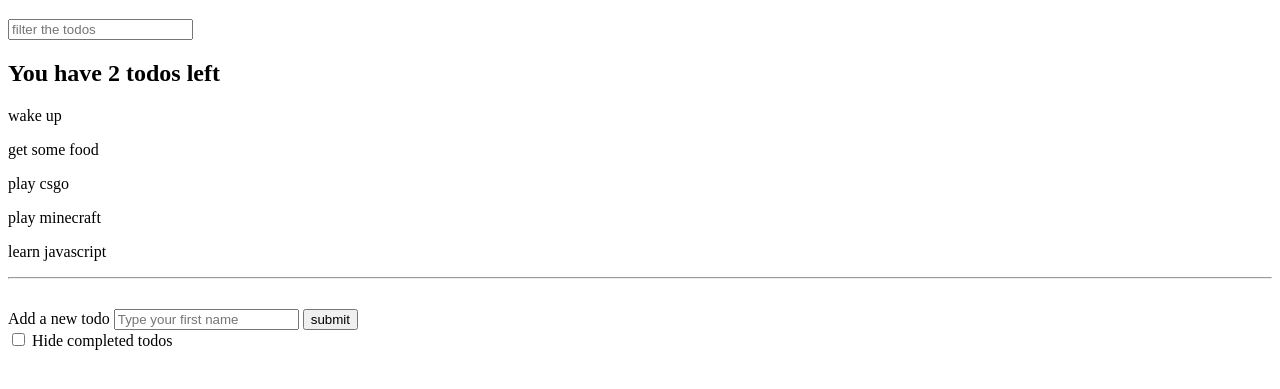
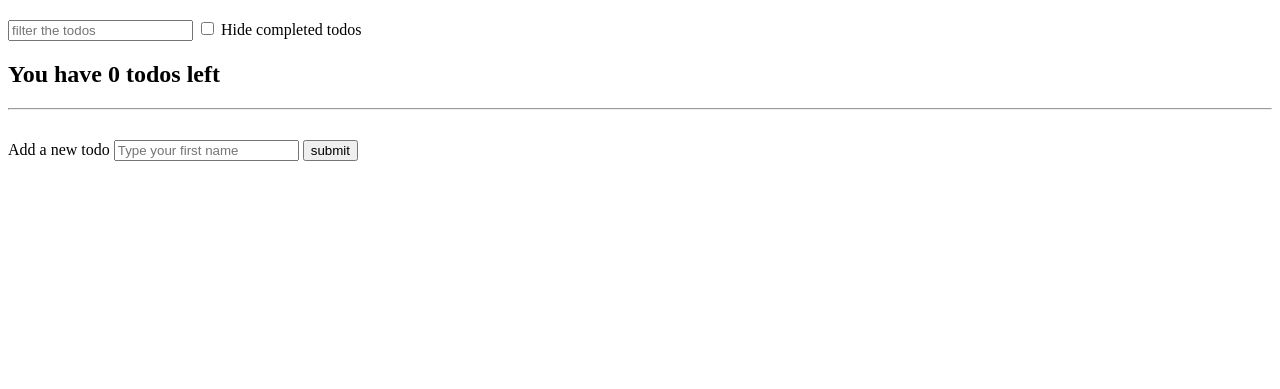
Before and after one commit to salahmak/Todo-application, a plain HTML site: page index.html in a window 1280 px wide. Shown: the part 61-450 px from the top of the page. Drawn offline with Linux system fonts and the light colour scheme.

Commit message:
Added local storage, The app is more flexible, Added a refraction file for functions, Added checkbox, Improved the html layouts.

```diff
--- a/index.html
+++ b/index.html
@@ -27,7 +27,9 @@
 <body>
     <h1>Todos</h1>
     <input type="text" id="filter" placeholder="filter the todos">
-
+    <label>
+            <input type="checkbox" id="hide-completed"> Hide completed todos
+    </label>
     <div id="todo"></div>
     <hr>
     <form id="form">
@@ -36,9 +38,7 @@
         <input type="submit" value="submit">
     </form>
 
-    <label id="checkbox">
-         <input type="checkbox"> Hide completed todos
-    </label>
+    <script src="refraction.js"></script>
     <script src="todo-app.js"></script>
 </body>
 </html>
--- /dev/null
+++ b/refraction.js
@@ -0,0 +1,43 @@
+//Read and parse existing data in local storage
+const getSavedTodos = function() {
+    const todoJSON = localStorage.getItem('todo');
+
+    if (todoJSON !== null) {
+    return JSON.parse(todoJSON)
+    } else {
+        return [];
+    }
+}
+
+// save the todos in locale storage
+const saveTodos = function(todos) {
+    localStorage.setItem('todo', JSON.stringify(todos))
+}
+
+// Render todos
+let renderTodos = function(todos, filters) {
+    let filteredTodo = todos.filter(function(todo){
+        return todo.text.toLowerCase().includes(filters.text.toLowerCase());
+    })
+
+    filteredTodo = todos.filter(function(todo){
+        return !filters.hideCompleted || !todo.completed;
+    })
+
+    document.querySelector('#todo').innerHTML = '';
+
+    const incompleteTodos = filteredTodo.filter(function (todos) {
+        return !todos.completed
+    })
+
+
+    const summary = document.createElement('h2')
+    summary.textContent = `You have ${incompleteTodos.length} todos left`
+    document.querySelector('#todo').appendChild(summary)
+
+    filteredTodo.forEach(function(todo){
+        let p = document.createElement('p');
+        p.textContent = todo.text;
+        document.querySelector('#todo').appendChild(p);
+    })
+}
--- a/todo-app.js
+++ b/todo-app.js
@@ -1,48 +1,10 @@
-const todos = [{
-    text: 'wake up',
-    completed: true
-}, {
-    text: 'get some food',
-    completed: true
-}, {
-    text: 'play csgo',
-    completed: false
-}, {
-    text: 'play minecraft',
-    completed: true
-}, {
-    text: 'learn javascript',
-    completed: false
-}];
+let todos = getSavedTodos();
 
 
 
 let filters = {
-    text: ''
-}
-
-
-
-let renderTodos = function(todos, filters) {
-    let filteredTodo = todos.filter(function(todo){
-        return todo.text.toLowerCase().includes(filters.text.toLowerCase());
-    })
-    document.querySelector('#todo').innerHTML = '';
-
-    const incompleteTodos = filteredTodo.filter(function (todos) {
-        return !todos.completed
-    })
-
-
-    const summary = document.createElement('h2')
-    summary.textContent = `You have ${incompleteTodos.length} todos left`
-    document.querySelector('#todo').appendChild(summary)
-
-    filteredTodo.forEach(function(todo){
-        let p = document.createElement('p');
-        p.textContent = todo.text;
-        document.querySelector('#todo').appendChild(p);
-    })
+    text: '',
+    hideCompleted: false
 }
 
 renderTodos(todos, filters);
@@ -58,10 +20,12 @@ document.querySelector('#form').addEventListener('submit', function(e){
         text: e.target.elements.firstName.value,
         completed: false
     })
+    saveTodos(todos);
     renderTodos(todos, filters);
     e.target.elements.firstName.value = '';
 })
 
-document.querySelector('#checkbox').addEventListener('change', function(e){
-    e.target.checked;   //the boolean the checks id the checkbox is true or false
+document.querySelector('#hide-completed').addEventListener('change', function(e){
+   filters.hideCompleted = e.target.checked;
+   renderTodos(todos, filters);
 })
```
